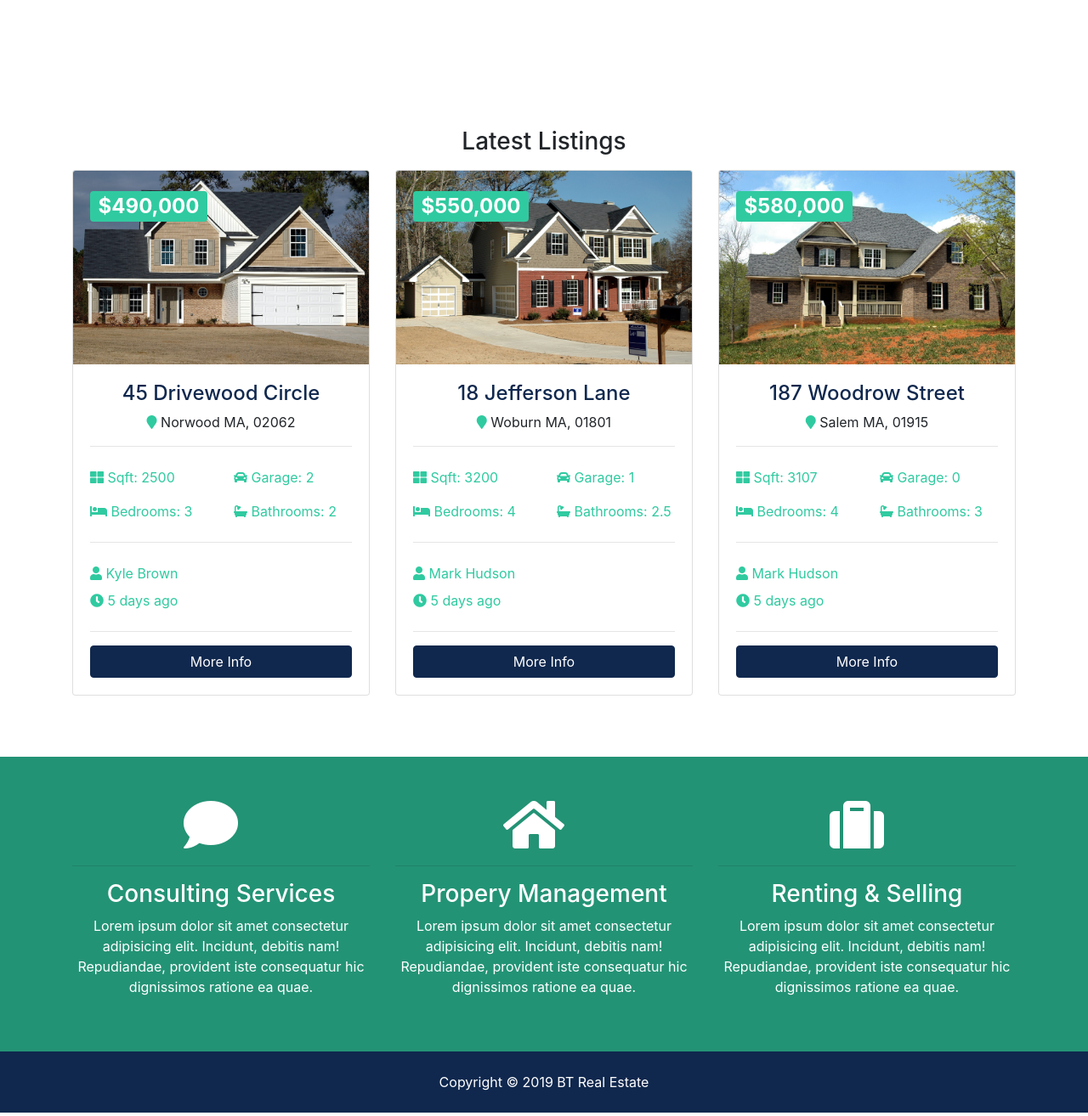
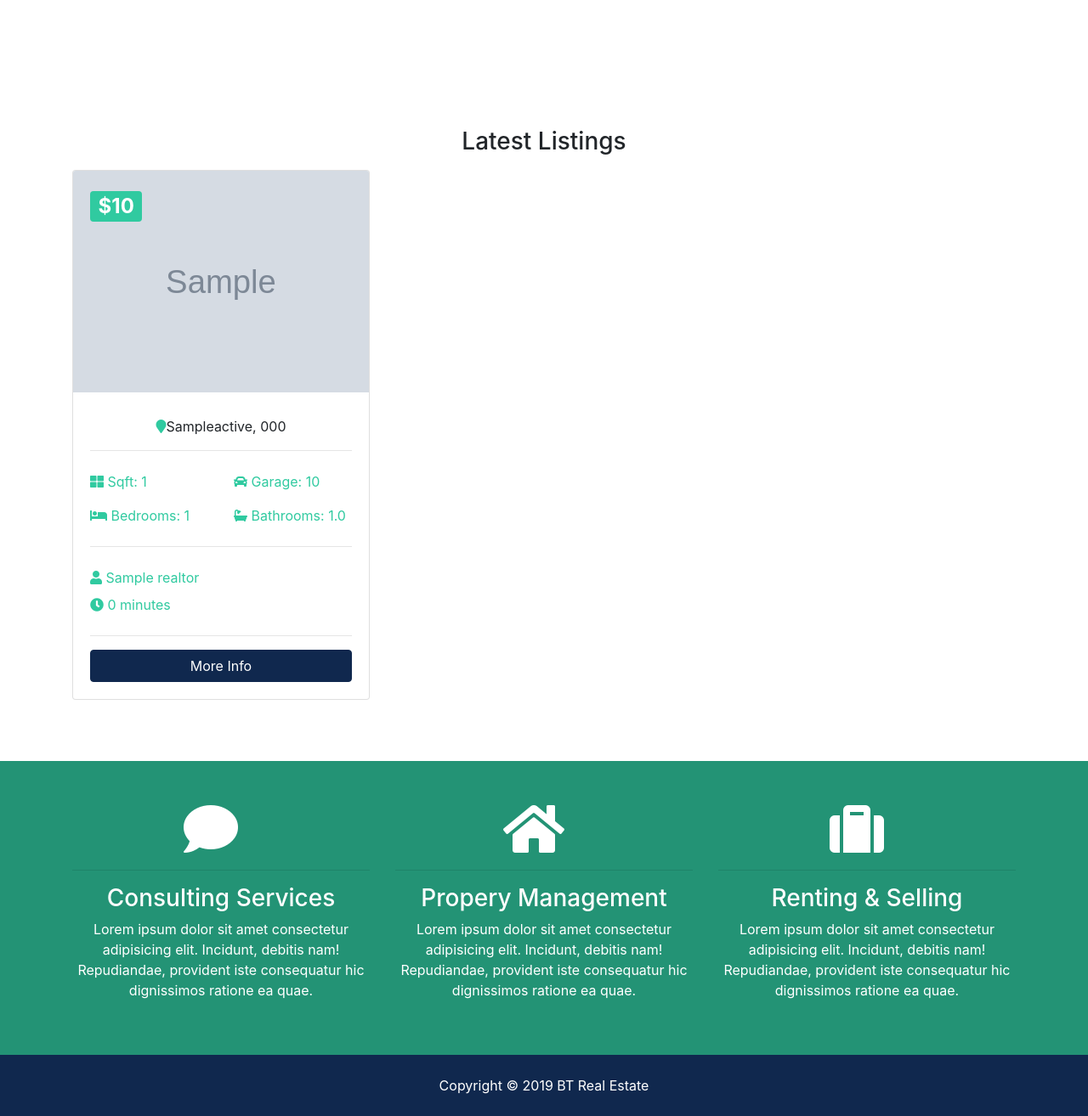
Before and after one commit to atm1504/DjangoBeginnerRealEstate, a Django app: page / in a window 1280 px wide. Shown: the part 676-1990 px from the top of the page at 85% size. Run offline with Django 3.2, Linux system fonts and the light colour scheme; tables that the repository leaves empty hold one stand-in row (values such as "Sample post"); grey boxes marked "Sample" are stand-in pictures; some libraries are stand-ins or nearby versions.

Commit message:
Realtors page and seller of the month

```diff
--- a/pages/views.py
+++ b/pages/views.py
@@ -1,8 +1,20 @@
 from django.shortcuts import render
 from django.http import HttpResponse
+from listings.models import Listing
+from realtors.models import Realtor
 
 def index(request):
-    return render(request,'pages/index.html')
+      listings=Listing.objects.order_by('-list_date').filter(is_published=True)[:3]
+      context={
+          'listings':listings
+      }
+      return render(request,'pages/index.html',context)
 
 def about(request):
-    return render(request,'pages/about.html')
+      realtors=Realtor.objects.order_by('-hire_date')
+      mvp_realtors=Realtor.objects.all().filter(is_mvp=True)
+      context={
+            'realtors': realtors,
+            'mvp_realtors':mvp_realtors
+      }
+      return render(request,'pages/about.html',context)
--- a/templates/pages/index.html
+++ b/templates/pages/index.html
@@ -1,5 +1,6 @@
 {% extends 'base.html' %}
 {% load static %}
+{% load humanize%}
  {% block content %}
 
   <!-- Showcase -->
@@ -131,136 +132,57 @@
     <div class="container">
       <h3 class="text-center mb-3">Latest Listings</h3>
       <div class="row">
-        <!-- Listing 1 -->
+      {% if listings %}
+        {% for listing in listings %}
+           <!-- Listing 1 -->
         <div class="col-md-6 col-lg-4 mb-4">
           <div class="card listing-preview">
-            <img class="card-img-top" src="{% static 'img/homes/home-1.jpg' %}" alt="">
+            <img class="card-img-top" src="{{ listing.photo_main.url }}" alt="">
             <div class="card-img-overlay">
               <h2>
-                <span class="badge badge-secondary text-white">$490,000</span>
+                <span class="badge badge-secondary text-white">${{ listing.price | intcomma }}</span>
               </h2>
             </div>
             <div class="card-body">
               <div class="listing-heading text-center">
-                <h4 class="text-primary">45 Drivewood Circle</h4>
+                <h4 class="text-primary"></h4>
                 <p>
-                  <i class="fas fa-map-marker text-secondary"></i> Norwood MA, 02062</p>
+                  <i class="fas fa-map-marker text-secondary"></i>{{ listing.city }}{{ listing.state }}, {{ listing.zipcode }}</p>
               </div>
               <hr>
               <div class="row py-2 text-secondary">
                 <div class="col-6">
-                  <i class="fas fa-th-large"></i> Sqft: 2500</div>
+                  <i class="fas fa-th-large"></i> Sqft: {{listing.sqft}}</div>
                 <div class="col-6">
-                  <i class="fas fa-car"></i> Garage: 2</div>
+                  <i class="fas fa-car"></i> Garage: {{listing.garage}}</div>
               </div>
               <div class="row py-2 text-secondary">
                 <div class="col-6">
-                  <i class="fas fa-bed"></i> Bedrooms: 3</div>
+                  <i class="fas fa-bed"></i> Bedrooms: {{listing.bedrooms}}</div>
                 <div class="col-6">
-                  <i class="fas fa-bath"></i> Bathrooms: 2</div>
+                  <i class="fas fa-bath"></i> Bathrooms: {{listing.bathrooms}}</div>
               </div>
               <hr>
               <div class="row py-2 text-secondary">
                 <div class="col-6">
-                  <i class="fas fa-user"></i> Kyle Brown</div>
+                  <i class="fas fa-user"></i> {{listing.realtor}}</div>
               </div>
               <div class="row text-secondary pb-2">
                 <div class="col-6">
-                  <i class="fas fa-clock"></i> 5 days ago</div>
+                  <i class="fas fa-clock"></i> {{ listing.list_date | timesince }}</div>
               </div>
               <hr>
-              <a href="listing.html" class="btn btn-primary btn-block">More Info</a>
+              <a href="{% url 'listing' listing.id %}" class="btn btn-primary btn-block">More Info</a>
             </div>
           </div>
         </div>
+        {% endfor %}
+      {% else %}
+        <div class="col-md-12">
+          <p>No LIstings to display</P>
+        </div>
+      {% endif %}
 
-        <!-- Listing 2 -->
-        <div class="col-md-6 col-lg-4 mb-4">
-          <div class="card listing-preview">
-            <img class="card-img-top" src="{% static 'img/homes/home-2.jpg' %}" alt="">
-            <div class="card-img-overlay">
-              <h2>
-                <span class="badge badge-secondary text-white">$550,000</span>
-              </h2>
-            </div>
-            <div class="card-body">
-              <div class="listing-heading text-center">
-                <h4 class="text-primary">18 Jefferson Lane</h4>
-                <p>
-                  <i class="fas fa-map-marker text-secondary"></i> Woburn MA, 01801</p>
-              </div>
-              <hr>
-              <div class="row py-2 text-secondary">
-                <div class="col-6">
-                  <i class="fas fa-th-large"></i> Sqft: 3200</div>
-                <div class="col-6">
-                  <i class="fas fa-car"></i> Garage: 1</div>
-              </div>
-              <div class="row py-2 text-secondary">
-                <div class="col-6">
-                  <i class="fas fa-bed"></i> Bedrooms: 4</div>
-                <div class="col-6">
-                  <i class="fas fa-bath"></i> Bathrooms: 2.5</div>
-              </div>
-              <hr>
-              <div class="row py-2 text-secondary">
-                <div class="col-6">
-                  <i class="fas fa-user"></i> Mark Hudson</div>
-              </div>
-              <div class="row text-secondary pb-2">
-                <div class="col-6">
-                  <i class="fas fa-clock"></i> 5 days ago</div>
-              </div>
-              <hr>
-              <a href="listing.html" class="btn btn-primary btn-block">More Info</a>
-            </div>
-          </div>
-        </div>
-
-        <!-- Listing 3 -->
-        <div class="col-md-6 col-lg-4 mb-4">
-          <div class="card listing-preview">
-            <img class="card-img-top" src="{% static 'img/homes/home-3.jpg'%}" alt="">
-            <div class="card-img-overlay">
-              <h2>
-                <span class="badge badge-secondary text-white">$580,000</span>
-              </h2>
-            </div>
-            <div class="card-body">
-              <div class="listing-heading text-center">
-                <h4 class="text-primary">187 Woodrow Street</h4>
-                <p>
-                  <i class="fas fa-map-marker text-secondary"></i> Salem MA, 01915</p>
-              </div>
-              <hr>
-              <div class="row py-2 text-secondary">
-                <div class="col-6">
-                  <i class="fas fa-th-large"></i> Sqft: 3107</div>
-                <div class="col-6">
-                  <i class="fas fa-car"></i> Garage: 0</div>
-              </div>
-              <div class="row py-2 text-secondary">
-                <div class="col-6">
-                  <i class="fas fa-bed"></i> Bedrooms: 4</div>
-                <div class="col-6">
-                  <i class="fas fa-bath"></i> Bathrooms: 3</div>
-              </div>
-              <hr>
-              <div class="row py-2 text-secondary">
-                <div class="col-6">
-                  <i class="fas fa-user"></i> Mark Hudson</div>
-              </div>
-              <div class="row text-secondary pb-2">
-                <div class="col-6">
-                  <i class="fas fa-clock"></i> 5 days ago</div>
-              </div>
-              <hr>
-              <a href="listing.html" class="btn btn-primary btn-block">More Info</a>
-            </div>
-          </div>
-        </div>
-
-      </div>
     </div>
   </section>
 
```
Also changed, not shown: templates/pages/about.html (+21 -27 lines).
